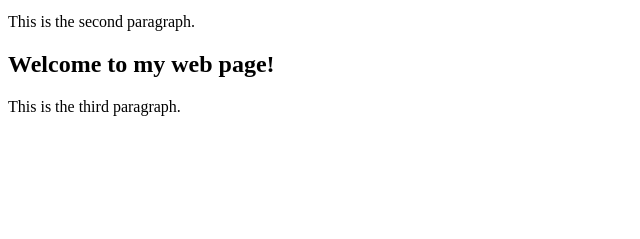
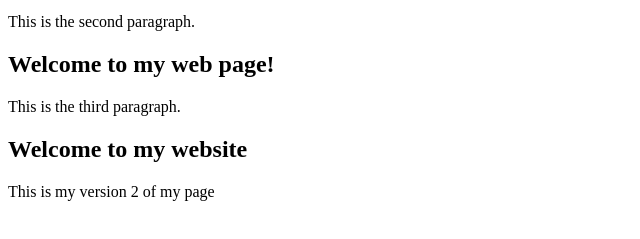
Before and after one commit to vitra25-debug/vitra, a plain HTML site: page index.html in a window 1280 px wide. Shown: the part 101-340 px from the top of the page, without its empty margins (0-640 px from the left). Drawn offline with Linux system fonts and the light colour scheme.

Commit message:
My first html

```diff
--- a/index.html
+++ b/index.html
@@ -9,5 +9,7 @@
         <p> This is the second paragraph. </p>
         <h2> Welcome to my web page! </h2>
         <p> This is the third paragraph. </p>
+        <h2>Welcome to my website</h2>
+        <p>This is my version 2 of my page</p>
     </body>
 </html>
```
